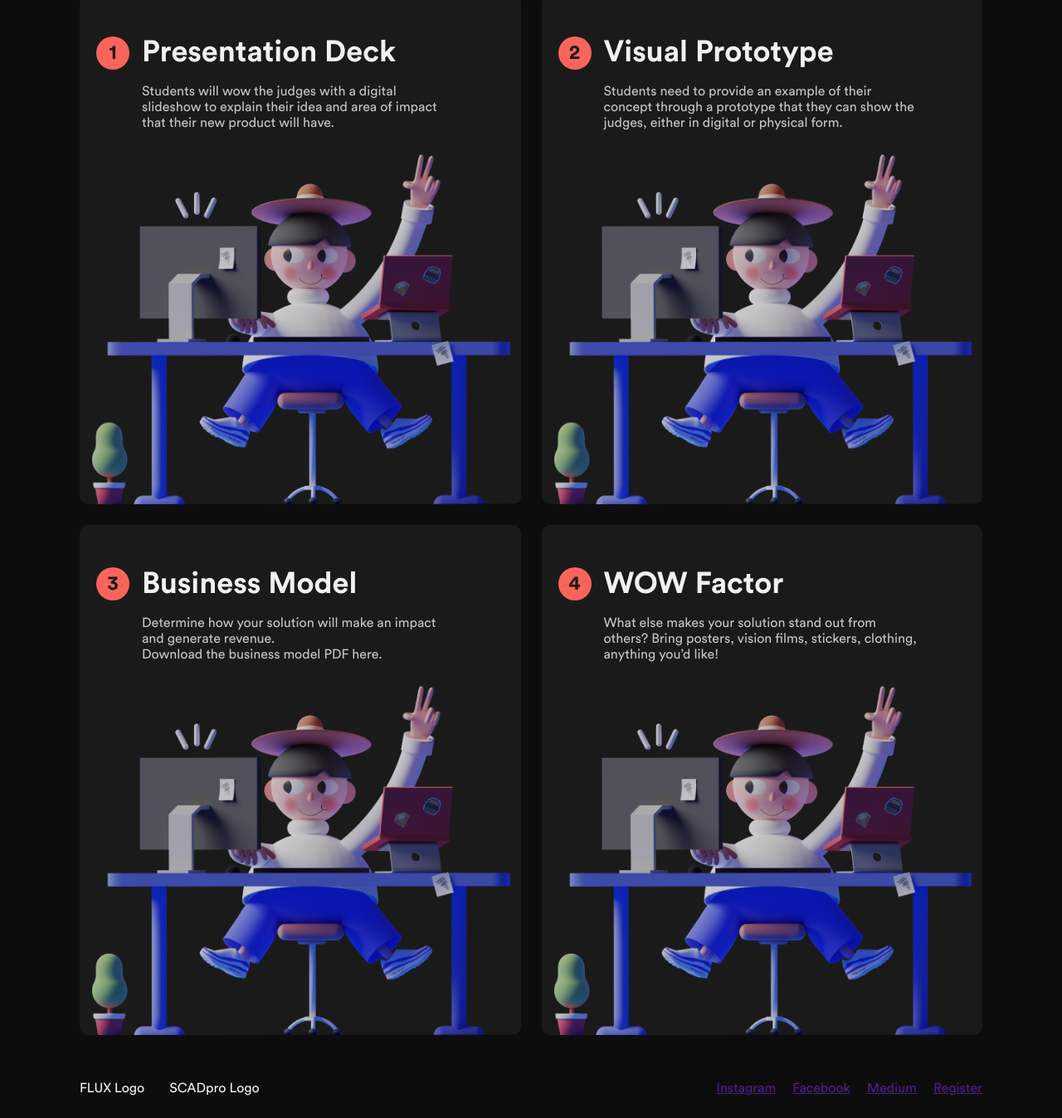
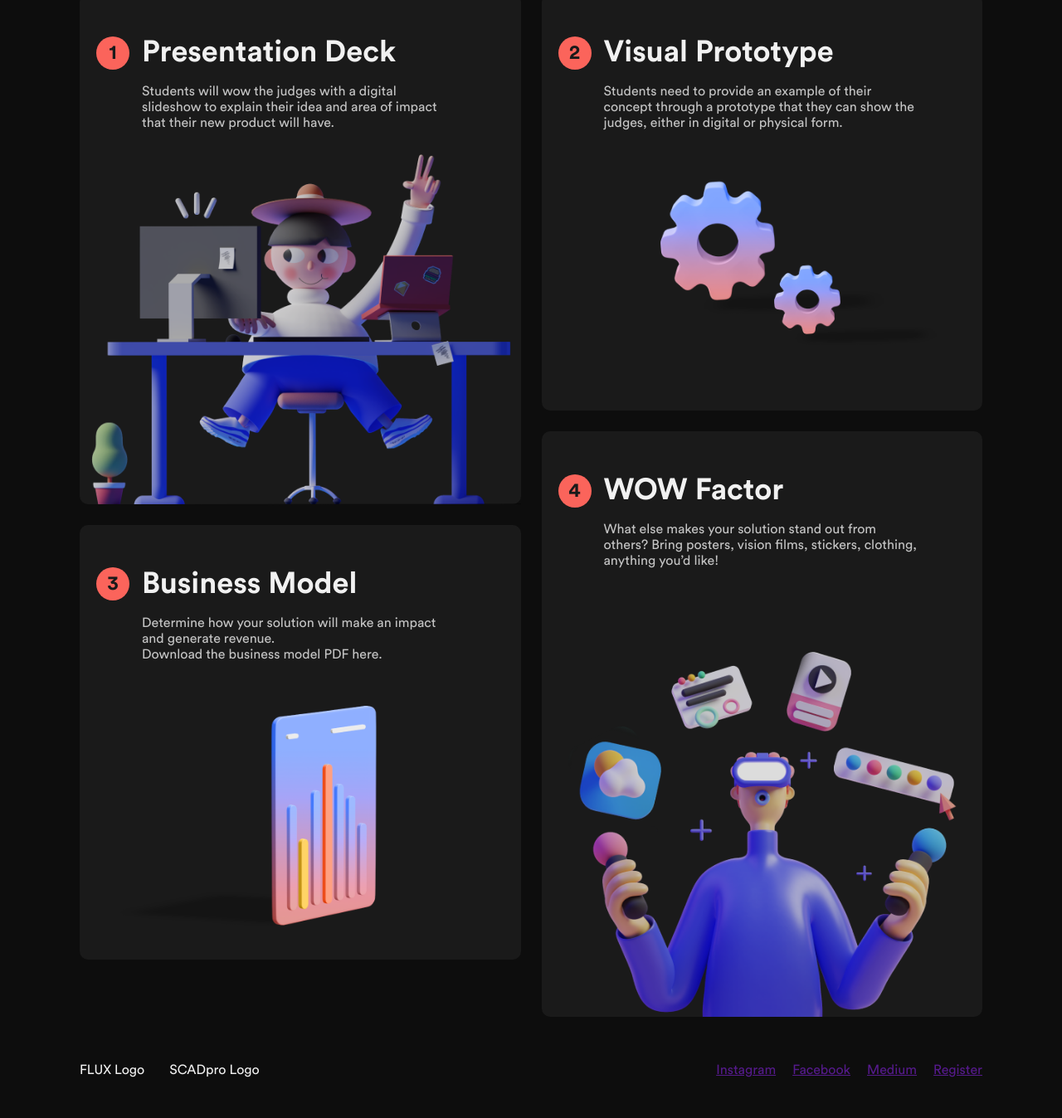
Before and after one commit to ndrewgood/scad-startup2021, a Gatsby site in the folder web/: page /deliverables in a window 1280 px wide. Shown: the part 672-2020 px from the top of the page at 83% size. Built offline with nearby package versions, Linux system fonts and the light colour scheme; Gatsby itself is replaced by a stand-in of ours.

Commit message:
deliverables page web complete

```diff
--- a/web/src/pages/deliverables.js
+++ b/web/src/pages/deliverables.js
@@ -6,17 +6,20 @@ import ResourceCardGrid from '../components/resource-card-grid'
 import ResourceCard from '../components/resource-card'
 import NumberedTitle from '../components/numbered-title'
 
-import testImage from '../assets/images/testDeliverable.png'
+import deckImage from '../assets/images/deckImage.png'
+import businessModelImage from '../assets/images/businessModelImage.png'
+import prototypeImage from '../assets/images/prototypeImage.png'
+import wowImage from '../assets/images/wowImage.png'
 
 import '../styles/deliverables.scss'
 
-const DeliverableCard = ({span, deliverableTitle, deliverableDescription, cardNumber}) => {
+const DeliverableCard = ({span, deliverableTitle, deliverableDescription, cardNumber, image}) => {
   return (
     <ResourceCard span={span} direction="column">
         <NumberedTitle title={deliverableTitle} number={cardNumber}/>
         <p>{deliverableDescription}</p>
         <div className="deliverables-imageContainer">
-          <img src={testImage} alt="" srcset=""/>
+          <img src={image} alt="" srcset=""/>
         </div>
     </ResourceCard>
   );
@@ -33,12 +36,12 @@ const Deliverables = (props) => {
       <div className="container">
         <ResourceCardGrid>
           <div className="span-5">
-            <DeliverableCard deliverableTitle="Presentation Deck" deliverableDescription="Students will wow the judges with a digital slideshow to explain their idea and area of impact that their new product will have."  cardNumber="1"/>
-            <DeliverableCard deliverableTitle="Business Model" deliverableDescription={["Determine how your solution will make an impact and generate revenue.", <br/>, "Download the business model PDF here."]} cardNumber="3"/>
+            <DeliverableCard deliverableTitle="Presentation Deck" deliverableDescription="Students will wow the judges with a digital slideshow to explain their idea and area of impact that their new product will have."  cardNumber="1" image={deckImage}/>
+            <DeliverableCard deliverableTitle="Business Model" deliverableDescription={["Determine how your solution will make an impact and generate revenue.", <br/>, "Download the business model PDF here."]} cardNumber="3" image={businessModelImage}/>
           </div>
           <div className="span-5">
-            <DeliverableCard deliverableTitle="Visual Prototype" deliverableDescription="Students need to provide an example of their concept through a prototype that they can show the judges, either in digital or physical form."  cardNumber="2"/>
-            <DeliverableCard deliverableTitle="WOW Factor" deliverableDescription="What else makes your solution stand out from others? Bring posters, vision films, stickers, clothing, anything you’d like!"  cardNumber="4"/>
+            <DeliverableCard deliverableTitle="Visual Prototype" deliverableDescription="Students need to provide an example of their concept through a prototype that they can show the judges, either in digital or physical form."  cardNumber="2" image={prototypeImage}/>
+            <DeliverableCard deliverableTitle="WOW Factor" deliverableDescription="What else makes your solution stand out from others? Bring posters, vision films, stickers, clothing, anything you’d like!"  cardNumber="4" image={wowImage}/>
           </div>
         </ResourceCardGrid>
       </div>
```
Also changed, not shown: web/src/components/faq-question.js (deleted, +0 -12 lines), web/src/pages/faq.js (+9 -1 lines), web/src/assets/images/businessModelImage.png (added), web/src/assets/images/deckImage.png (renamed from web/src/assets/images/testDeliverable.png), web/src/assets/images/prototypeImage.png (added), web/src/assets/images/wowImage.png (added).
